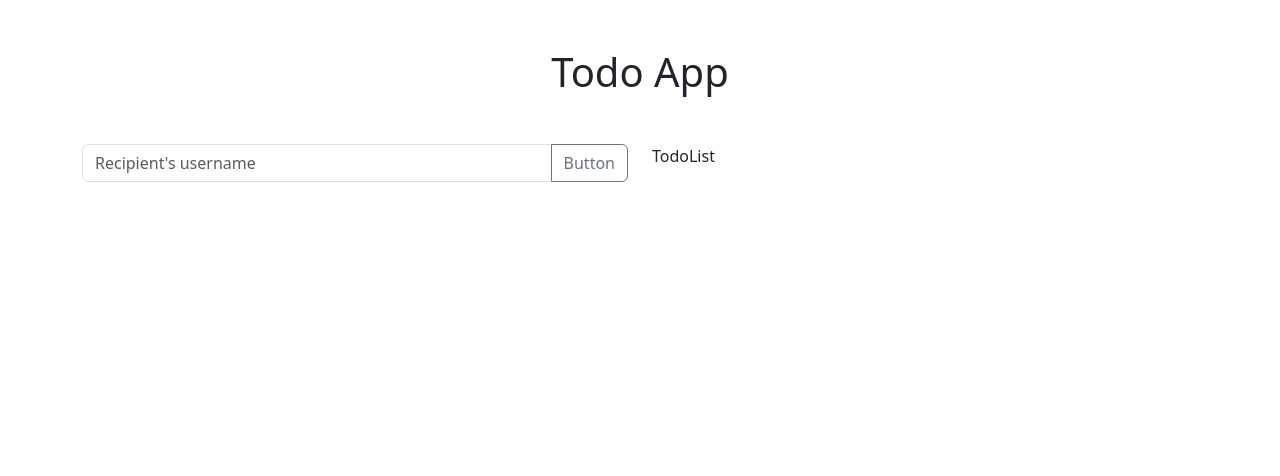
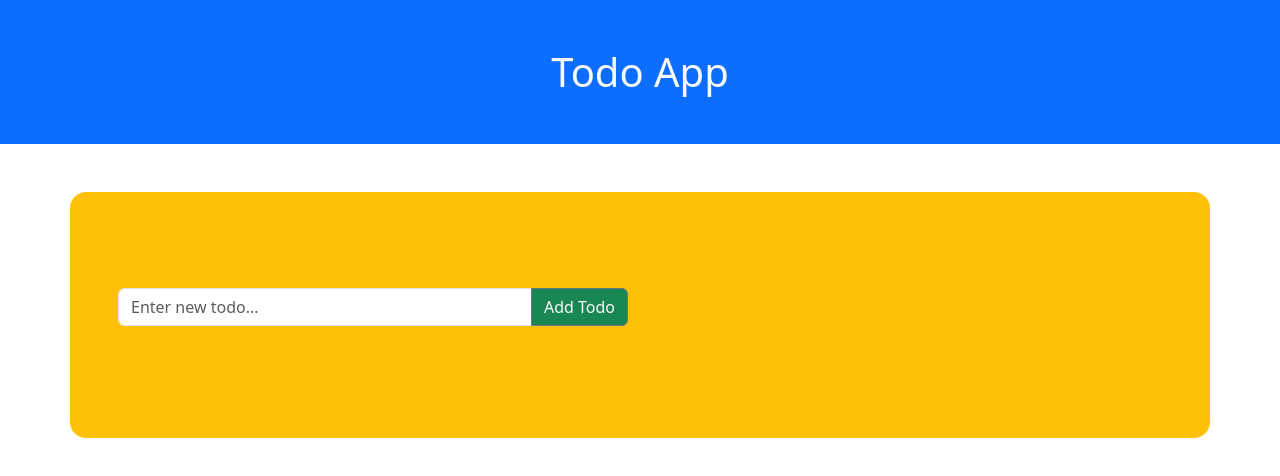
Before and after one commit to nurdoganbahadir/React-Todo-App, a React (Create React App) app: page / in a window 1280 px wide. Shown: the top 476 px of the page. Built offline with nearby package versions, Linux system fonts and the light colour scheme.

Commit message:
addtodo stle ayarlandı

```diff
--- a/src/components/AddTodo.jsx
+++ b/src/components/AddTodo.jsx
@@ -6,12 +6,16 @@ const AddTodo = () => {
   return (
     <InputGroup className="mb-3">
       <Form.Control
-        placeholder="Recipient's username"
+        placeholder="Enter new todo..."
         aria-label="Recipient's username"
         aria-describedby="basic-addon2"
       />
-      <Button variant="outline-secondary" id="button-addon2">
-        Button
+      <Button
+        variant="outline-secondary"
+        id="button-addon2"
+        className="bg-success text-light"
+      >
+        Add Todo
       </Button>
     </InputGroup>
   );
--- a/src/components/Header.jsx
+++ b/src/components/Header.jsx
@@ -2,8 +2,8 @@ import React from "react";
 
 const Header = () => {
   return (
-    <div>
-      <h1 className="text-center mt-5">Todo App</h1>
+    <div className="bg-primary">
+      <h1 className="text-center p-5 text-light">Todo App</h1>
     </div>
   );
 };
--- a/src/components/TodoList.jsx
+++ b/src/components/TodoList.jsx
@@ -1,8 +1,11 @@
 import React from 'react'
+import Container from 'react-bootstrap/esm/Container'
 
 const TodoList = () => {
   return (
-    <div>TodoList</div>
+    <Container>
+
+    </Container>
   )
 }
 
--- a/src/pages/Home.jsx
+++ b/src/pages/Home.jsx
@@ -10,9 +10,9 @@ const Home = () => {
   return (
     <>
       <Header />
-      <Container>
+      <Container className="p-5 my-5 bg-warning rounded-4">
         <Row className="my-5">
-          <Col sm={12} lg={6}>
+          <Col sm={12} lg={6} className="">
             <AddTodo />
           </Col>
           <Col sm={12} md={6}>
```
